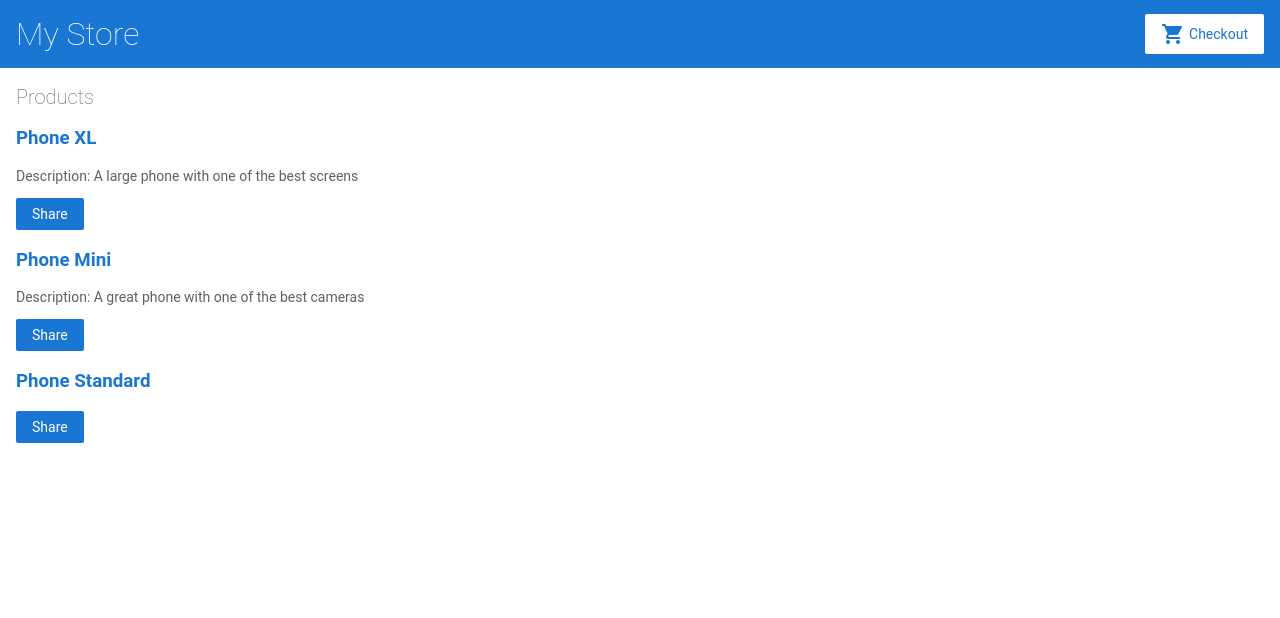
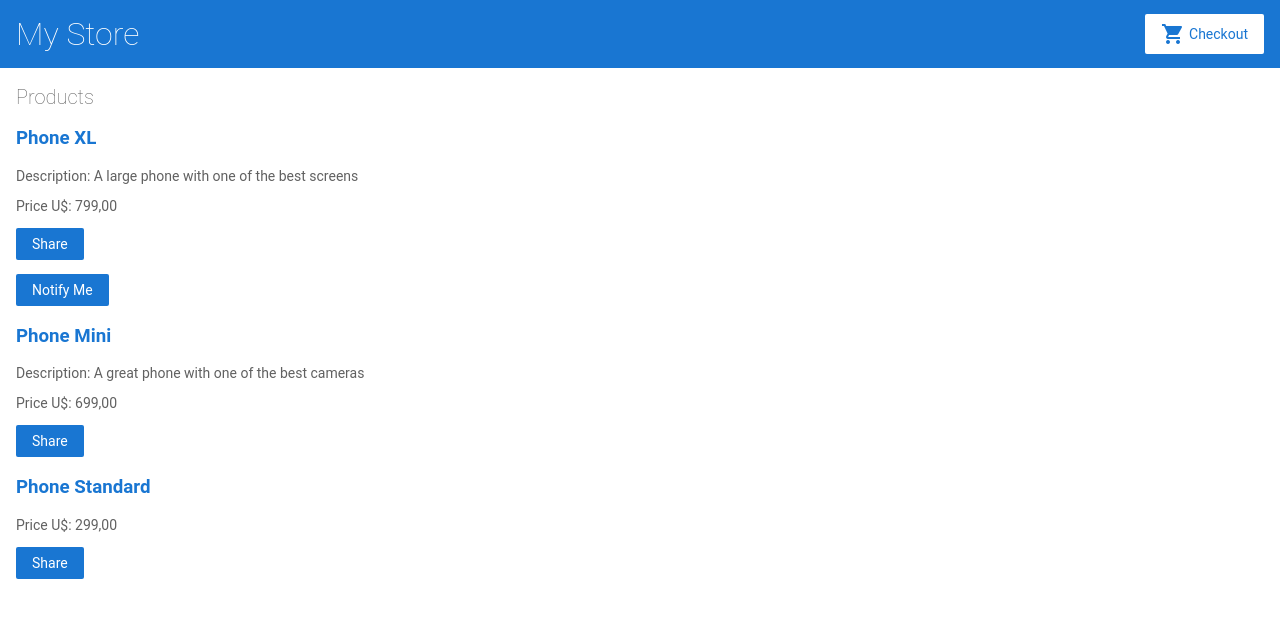
Before and after one commit to alsmasterbr/angular-checkout, an Angular app: page / in a window 1280 px wide. Shown: the top 618 px of the page. Built offline with nearby package versions, Linux system fonts and the light colour scheme.

Commit message:
Add Notify Me button with component

```diff
--- a/src/app/product-alerts/product-alerts.component.html
+++ b/src/app/product-alerts/product-alerts.component.html
@@ -1 +1,3 @@
-<p>product-alerts works!</p>
+<p *ngIf="product && product.price > 700">
+<button type="button">Notify Me</button>
+</p>
--- a/src/app/product-alerts/product-alerts.component.ts
+++ b/src/app/product-alerts/product-alerts.component.ts
@@ -1,4 +1,5 @@
-import { Component, OnInit } from '@angular/core';
+import { Component, OnInit, Input } from '@angular/core';
+import { Product } from '../products';
 
 @Component({
   selector: 'app-product-alerts',
@@ -7,6 +8,7 @@ import { Component, OnInit } from '@angular/core';
 })
 export class ProductAlertsComponent implements OnInit {
 
+  @Input() product!: Product;
   constructor() { }
 
   ngOnInit(): void {
--- a/src/app/product-list/product-list.component.html
+++ b/src/app/product-list/product-list.component.html
@@ -12,9 +12,18 @@
     Description: {{ product.description }}
   </p>
 
+  <p *ngIf="product.price">
+    Price U$: {{product.price}},00
+  </p>
+
+  <div>
   <button type="button" (click)="share()">
     Share
   </button>
+
+  <app-product-alerts
+    [product]="product">
+  </app-product-alerts>
 
 </div>
 
```
Also changed, not shown: src/app/app.module.ts (line endings or trailing spaces).
